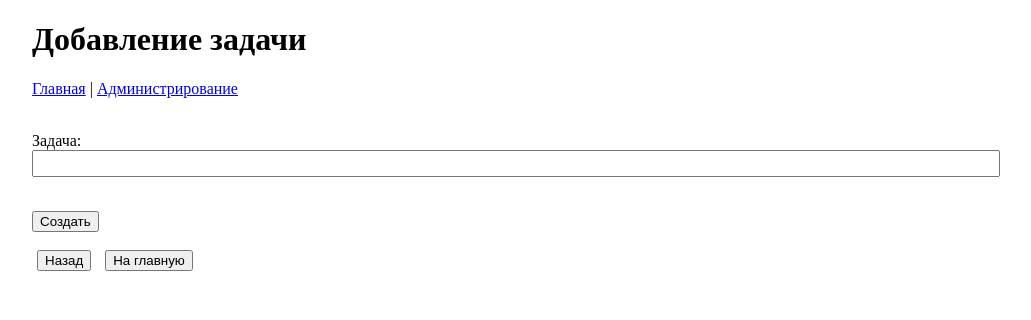
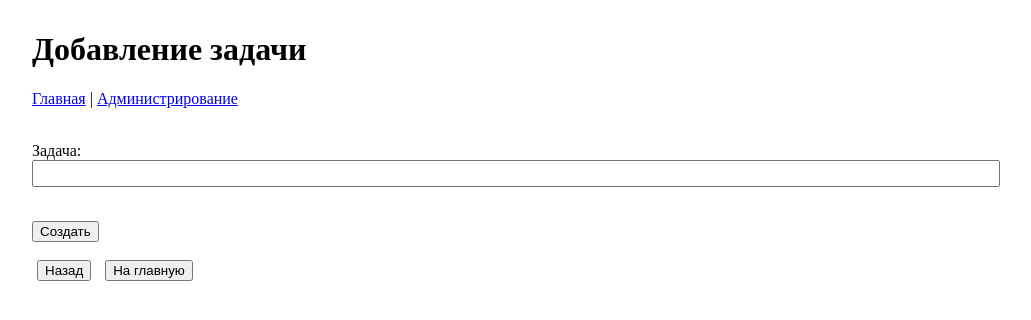
Before and after one commit to edwlad/django_todolist, a Django app: page /add/ in a window 1280 px wide. Shown: the top 320 px of the page, without its empty margins (128-1159 px from the left). Run offline with Django 4.2, Linux system fonts and the light colour scheme.

Commit message:
v_0.3.1 Readme

```diff
--- a/main/templates/base.html
+++ b/main/templates/base.html
@@ -7,7 +7,7 @@
     <meta name="viewport" content="width=device-width, initial-scale=1.0">
     <title>{% block title %}Base page{% endblock title %}</title>
     <style>
-        body {max-width: 960px; margin: 0 auto;}
+        body {max-width: 960px; margin: 0 auto; padding: 10px;}
     </style>
 
 </head>
```
Also changed, not shown: README.md.
